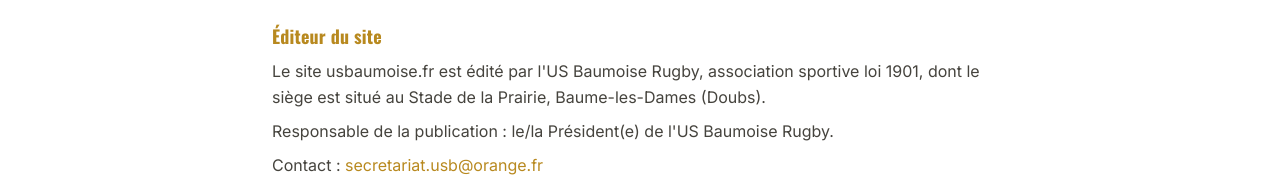
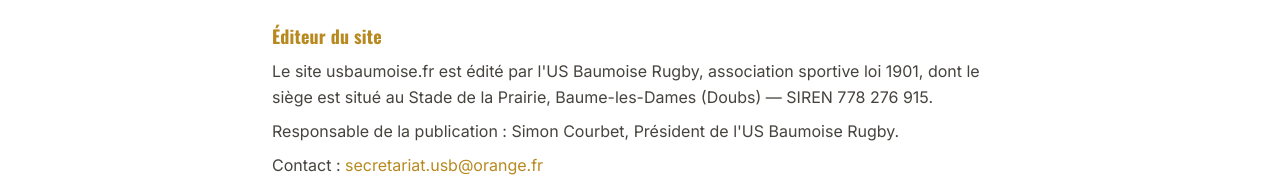
Before and after one commit to paultarby1505/us-baumoise-site, a Next.js app: page /mentions-legales in a window 1280 px wide. Shown: the part 144-338 px from the top of the page. Built offline with nearby package versions, Linux system fonts and the light colour scheme; no server answers; the database is empty.

Commit message:
Complète les mentions légales (président et SIREN)
Co-Authored-By: Claude Sonnet 5 <noreply@anthropic.com>
Claude-Session: https://claude.ai/code/session_01HPphjPZUvNsJwFVT9Fwm1m

```diff
--- a/src/app/mentions-legales/page.tsx
+++ b/src/app/mentions-legales/page.tsx
@@ -17,10 +17,12 @@ export default function MentionsLegalesPage() {
           <h2 className="text-lg font-bold text-club-gold">Éditeur du site</h2>
           <p className="mt-2">
             Le site usbaumoise.fr est édité par l&apos;US Baumoise Rugby, association sportive
-            loi 1901, dont le siège est situé au Stade de la Prairie, Baume-les-Dames (Doubs).
+            loi 1901, dont le siège est situé au Stade de la Prairie, Baume-les-Dames (Doubs)
+            — SIREN 778 276 915.
           </p>
           <p className="mt-2">
-            Responsable de la publication : le/la Président(e) de l&apos;US Baumoise Rugby.
+            Responsable de la publication : Simon Courbet, Président de l&apos;US Baumoise
+            Rugby.
           </p>
           <p className="mt-2">
             Contact : <a href="mailto:secretariat.usb@orange.fr" className="text-club-gold hover:underline">secretariat.usb@orange.fr</a>
```
